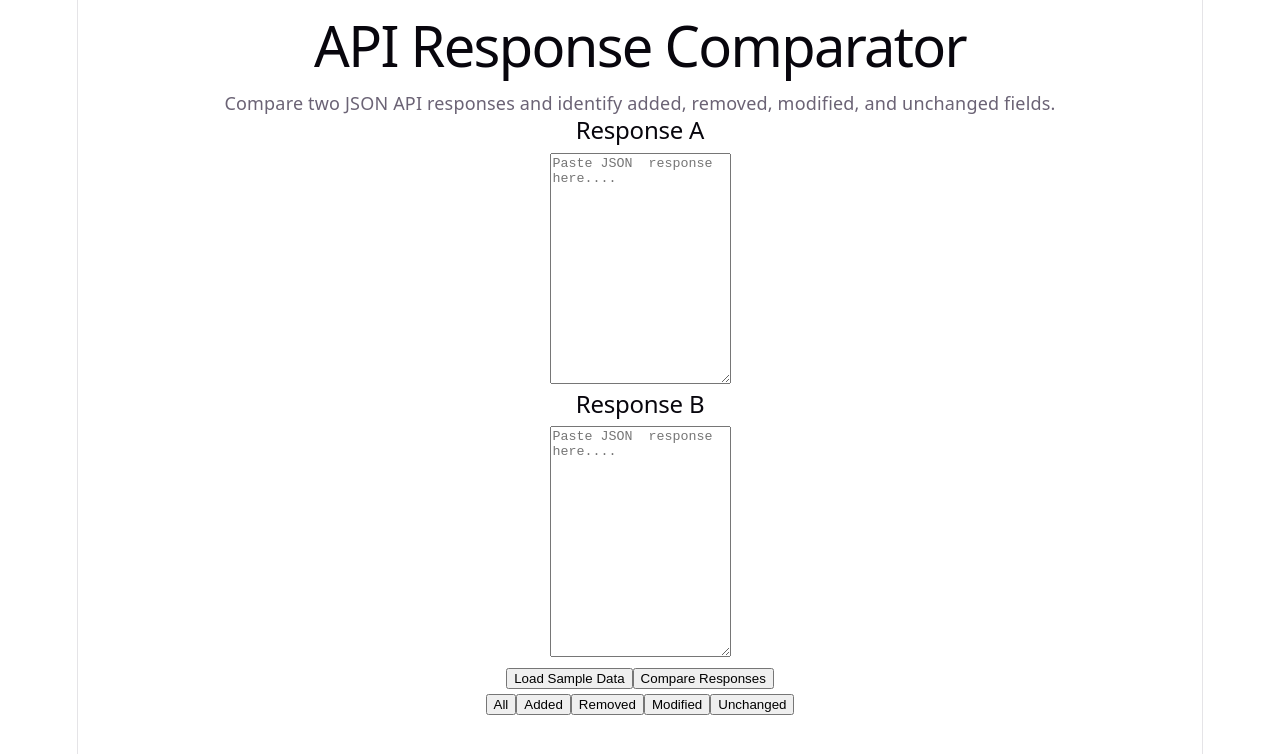
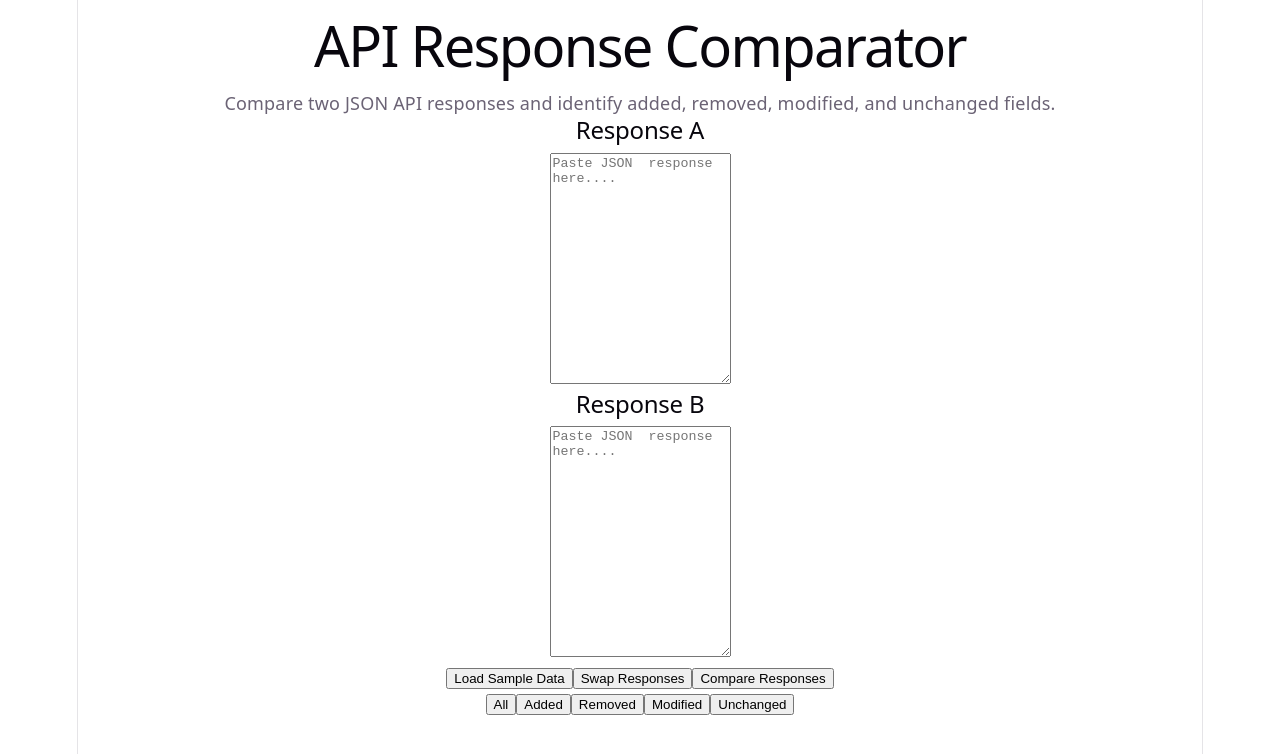
Before and after one commit to arpan23-27/api-response-comparator, a React (Vite) app: page / in a window 1280 px wide. Shown: the top 754 px of the page. Built offline with nearby package versions, Linux system fonts and the light colour scheme.

Commit message:
Add response swapping functionality

```diff
--- a/src/App.jsx
+++ b/src/App.jsx
@@ -51,6 +51,16 @@ const handleCompare = () => {
 };
 
 
+
+
+const handleSwapResponses = () => {
+  setResponseA(responseB);
+  setResponseB(responseA);
+};
+
+
+
+
 const filteredChanges =
   filter === 'all'
     ? changes
@@ -83,7 +93,9 @@ const filteredChanges =
   Load Sample Data
 </button>
 
-
+<button onClick={handleSwapResponses}>
+  Swap Responses
+</button>
 
 
     <button onClick={handleCompare}>
```
